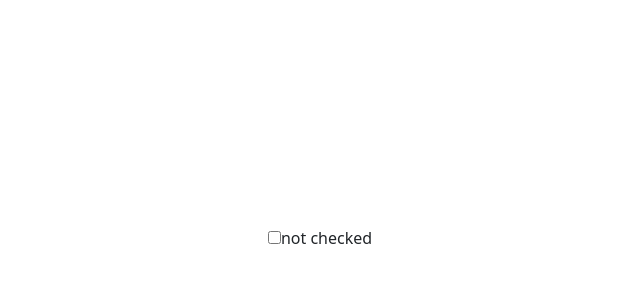
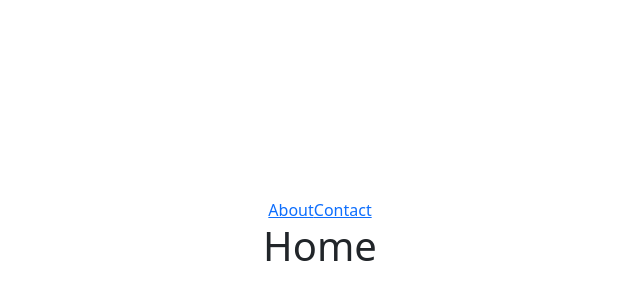
Before and after one commit to Motunrayo-O/react-playground, a React (Vite) app: page / in a window 1280 px wide. Shown: the part 162-462 px from the top of the page, without its empty margins (320-960 px from the left). Built offline with nearby package versions, Linux system fonts and the light colour scheme.

Commit message:
React Router

```diff
--- a/src/App.tsx
+++ b/src/App.tsx
@@ -8,12 +8,10 @@ import categories from "./components/shopping-tracker/categories";
 import ProductList from "./components/ProductList";
 import userService, { User } from "./services/user-servce";
 import useUsers from "./hooks/useUsers";
-import Reducer from "./components/Reducer";
+import Home from "./components/Home";
 
 function App() {
-  const [checked, setChecked] = useState(false);
-
-  return <Reducer />;
+  return <Home />;
 
   /*const { users, error, isLoading, setUsers, setError } = useUsers();
 
--- /dev/null
+++ b/src/components/About.tsx
@@ -0,0 +1,13 @@
+import React from "react";
+import { Outlet } from "react-router-dom";
+
+const About = () => {
+  return (
+    <div>
+      About
+      <Outlet />
+    </div>
+  );
+};
+
+export default About;
--- /dev/null
+++ b/src/components/Contact.tsx
@@ -0,0 +1,7 @@
+import React from "react";
+
+const Contact = () => {
+  return <div>Contact</div>;
+};
+
+export default Contact;
--- /dev/null
+++ b/src/components/History.tsx
@@ -0,0 +1,7 @@
+import React from "react";
+
+const History = () => {
+  return <div>History</div>;
+};
+
+export default History;
--- /dev/null
+++ b/src/components/Home.tsx
@@ -0,0 +1,16 @@
+import React from "react";
+import { Link } from "react-router-dom";
+
+const Home = () => {
+  return (
+    <div>
+      <nav>
+        <Link to="/about">About</Link>
+        <Link to="/contact">Contact</Link>
+      </nav>
+      <h1>Home</h1>
+    </div>
+  );
+};
+
+export default Home;
--- a/src/main.tsx
+++ b/src/main.tsx
@@ -3,9 +3,21 @@ import ReactDOM from "react-dom/client";
 import App from "./App";
 import "./index.css";
 import "bootstrap/dist/css/bootstrap.css";
+import { BrowserRouter, Route, Routes } from "react-router-dom";
+import About from "./components/About";
+import Contact from "./components/Contact";
+import History from "./components/History";
 
 ReactDOM.createRoot(document.getElementById("root") as HTMLElement).render(
   <React.StrictMode>
-    <App />
+    <BrowserRouter>
+      <Routes>
+        <Route path="/" element={<App />} />
+        <Route path="/about" element={<About />}>
+          <Route path="history" element={<History></History>} />
+        </Route>
+        <Route path="/contact" element={<Contact />} />
+      </Routes>
+    </BrowserRouter>
   </React.StrictMode>
 );
```
